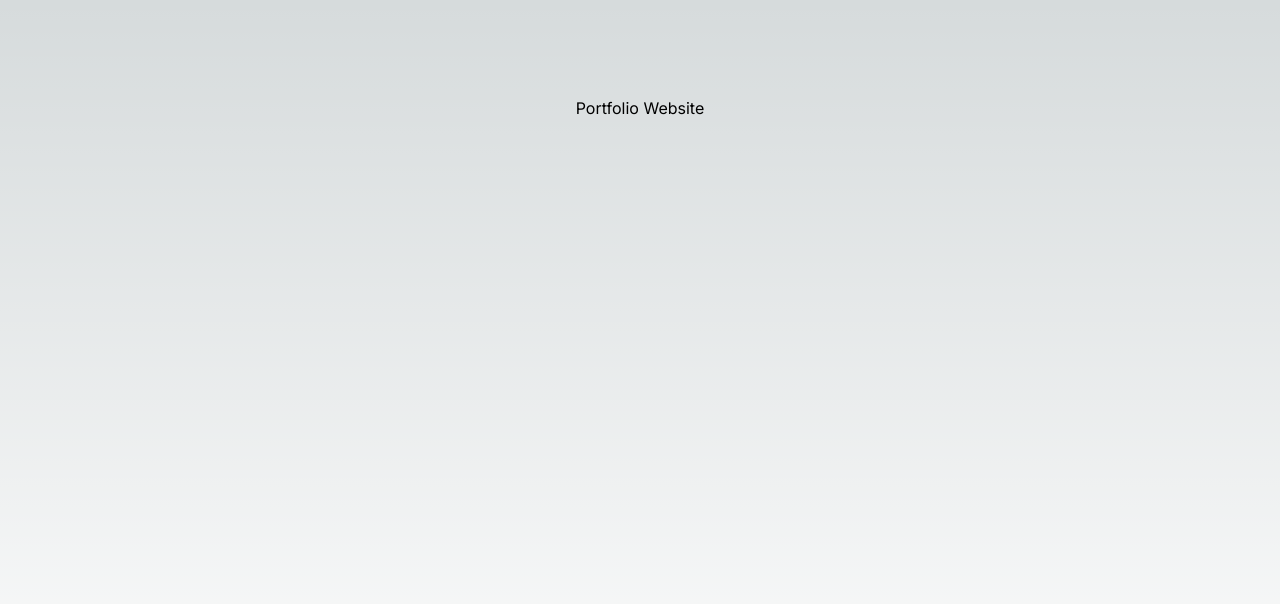
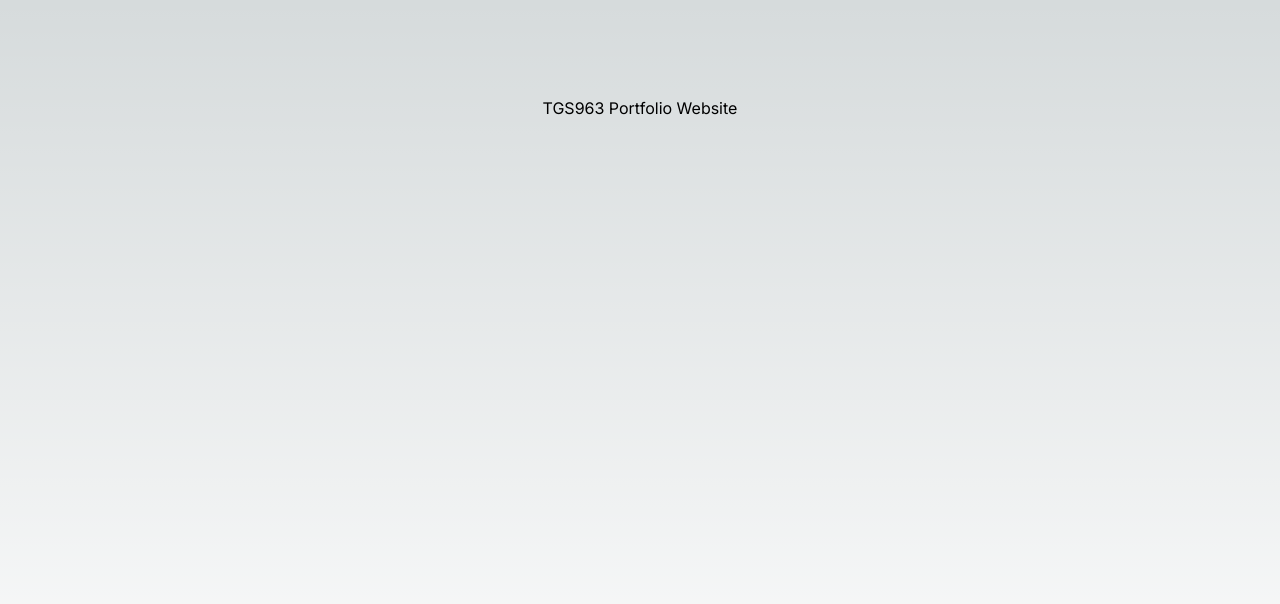
Before and after one commit to TGS963/tgs963.github.io, a Next.js app: page / in a window 1280 px wide. Shown: the top 604 px of the page. Built offline with nearby package versions, Linux system fonts and the light colour scheme.

Commit message:
Update landing page banner text

```diff
--- a/pages/index.tsx
+++ b/pages/index.tsx
@@ -7,7 +7,7 @@ export default function Home() {
     <main
       className={`flex min-h-screen flex-col items-center justify-between p-24 ${inter.className}`}
     >
-      Portfolio Website
+      TGS963 Portfolio Website
     </main>
   );
 }
```
